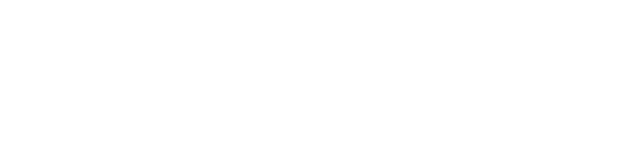
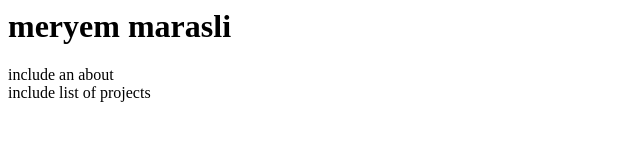
Before and after one commit to meryemmarasli/meryemmarasli.github.io, a plain HTML site: page index.html in a window 1280 px wide. Shown: the whole page, without its empty margins (0-640 px from the left). Drawn offline with Linux system fonts and the light colour scheme.

Commit message:
trying to center h1

```diff
--- a/index.html
+++ b/index.html
@@ -1,8 +1,18 @@
 <html>
     <head>
-        <title> meryem marasli</title>
+        <title> meryem marasli web portfolio</title>
     </head>
+    <h1>
+        meryem marasli
+    </h1>
+
     <body>
+
+
+        <p>
+            include an about
+            <br> include list of projects
+        </p>
 
 
 
--- a/style.css
+++ b/style.css
@@ -1,6 +1,7 @@
-head{
-    color:darkslategrey;
+/* color theme to be overall neutral tones with hints of greens and maybe blues*/
+
+h1{
+    display:inline;
+    width:200px;
     text-align:center;
-    font-family: verdana;
-    font-size: 20px;
 }
```
